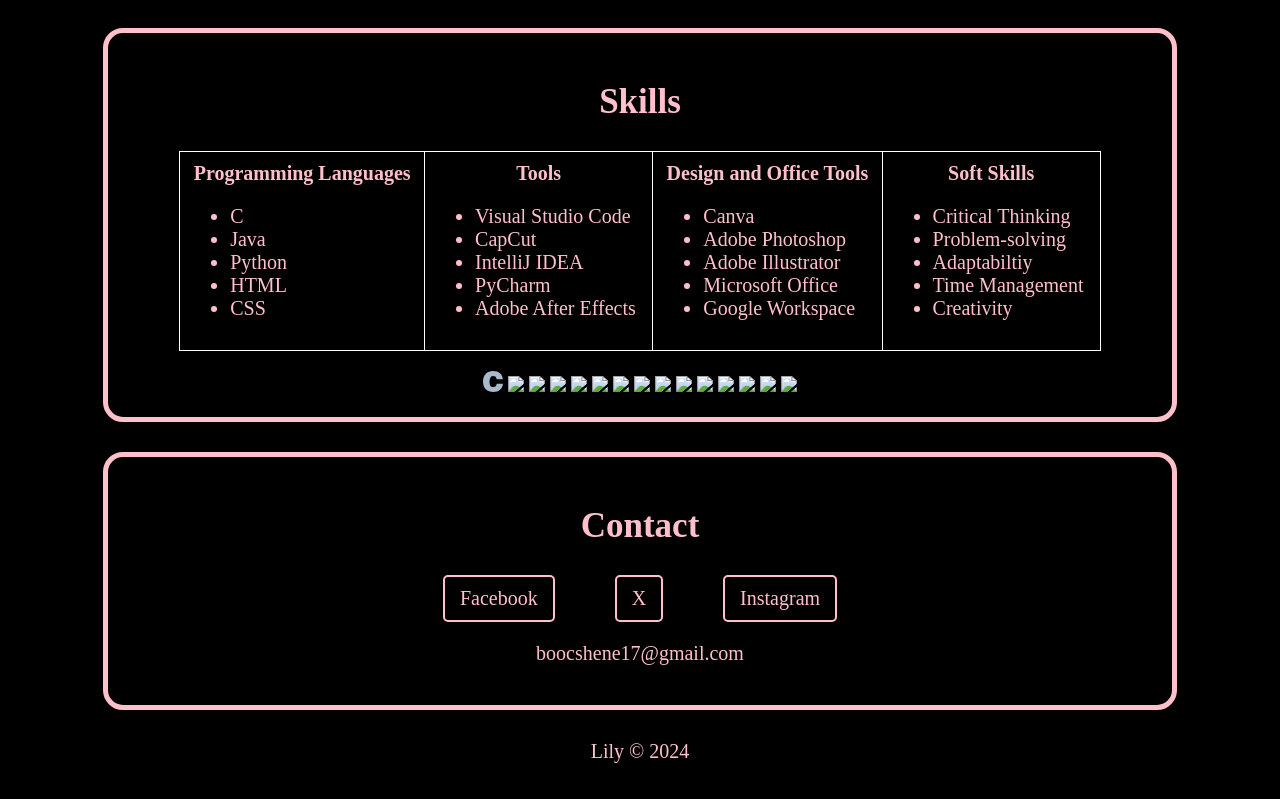
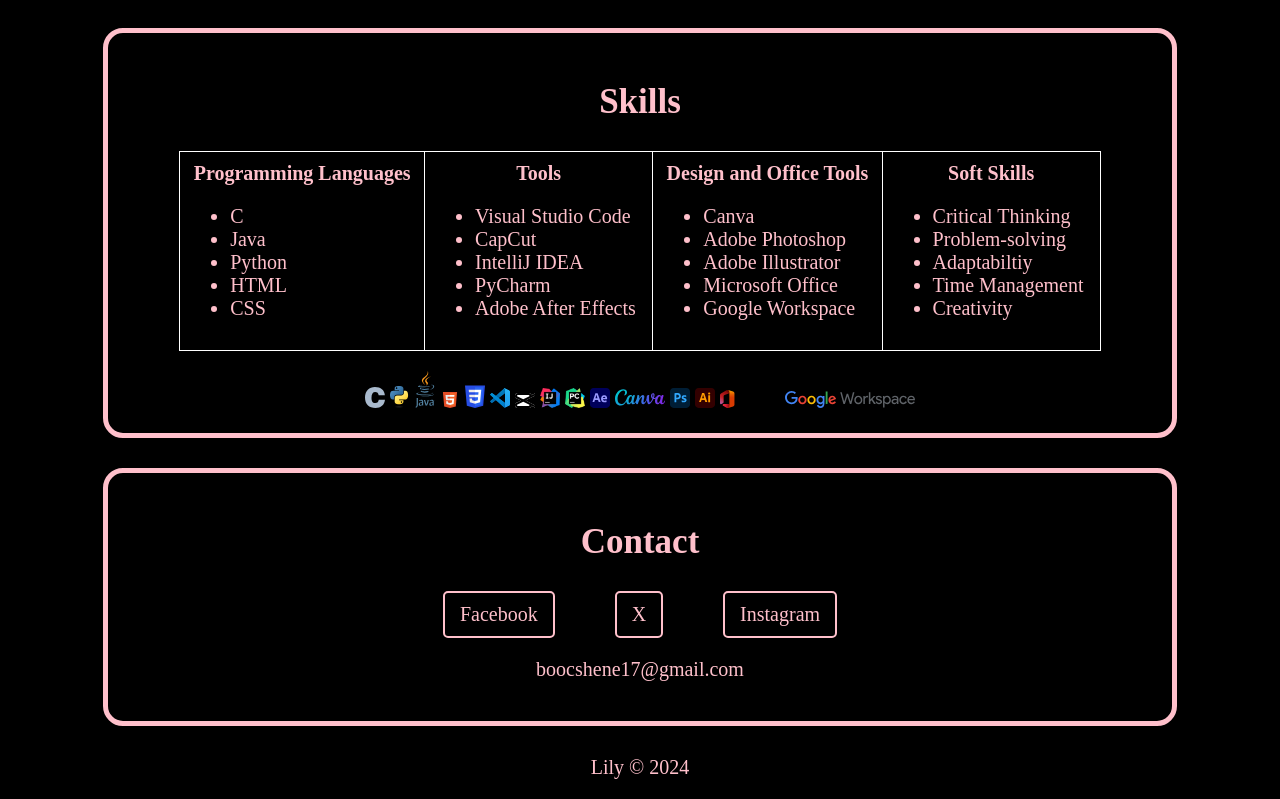
Before and after one commit to rdspiderlily/PELEC2_Booc_PearlShene_Midterm, a plain HTML site: page index.html in a window 1280 px wide. Shown: the part 1529-2328 px from the top of the page. Drawn offline with Linux system fonts and the light colour scheme.

Commit message:
Update index.html

```diff
--- a/index.html
+++ b/index.html
@@ -143,11 +143,11 @@
             </tr>
         </table>
         <p class="p-1">
-            <img src="The_C_Programming_Language_logo.svg" width="20"> <img src="logo\Python-logo-notext.svg" width="20"> <img src="logo\java.svg" width="20">
-            <img src="logo\html.svg" width="20"> <img src="logo\css.svg" width="20"> <img src="logo\vscode.svg" width="20">
-            <img src="logo\capcut.svg" width="20"> <img src="logo\ij.png" width="20"> <img src="logo\pycharm.png" width="20">
-            <img src="logo\ae.svg" width="20"> <img src="logo\canva.svg" width="50"> <img src="logo\ap.svg" width="20">
-            <img src="logo\ai.svg" width="20"> <img src="logo\msoffice.svg" width="60"> <img src="logo\gw.svg" width="130">
+            <img src="The_C_Programming_Language_logo.svg" width="20"> <img src="Python-logo-notext.svg" width="20"> <img src="java.svg" width="20">
+            <img src="html.svg" width="20"> <img src="css.svg" width="20"> <img src="vscode.svg" width="20">
+            <img src="capcut.svg" width="20"> <img src="ij.png" width="20"> <img src="pycharm.png" width="20">
+            <img src="ae.svg" width="20"> <img src="canva.svg" width="50"> <img src="ap.svg" width="20">
+            <img src="ai.svg" width="20"> <img src="msoffice.svg" width="60"> <img src="gw.svg" width="130">
         </p>
     </section>
 
```
